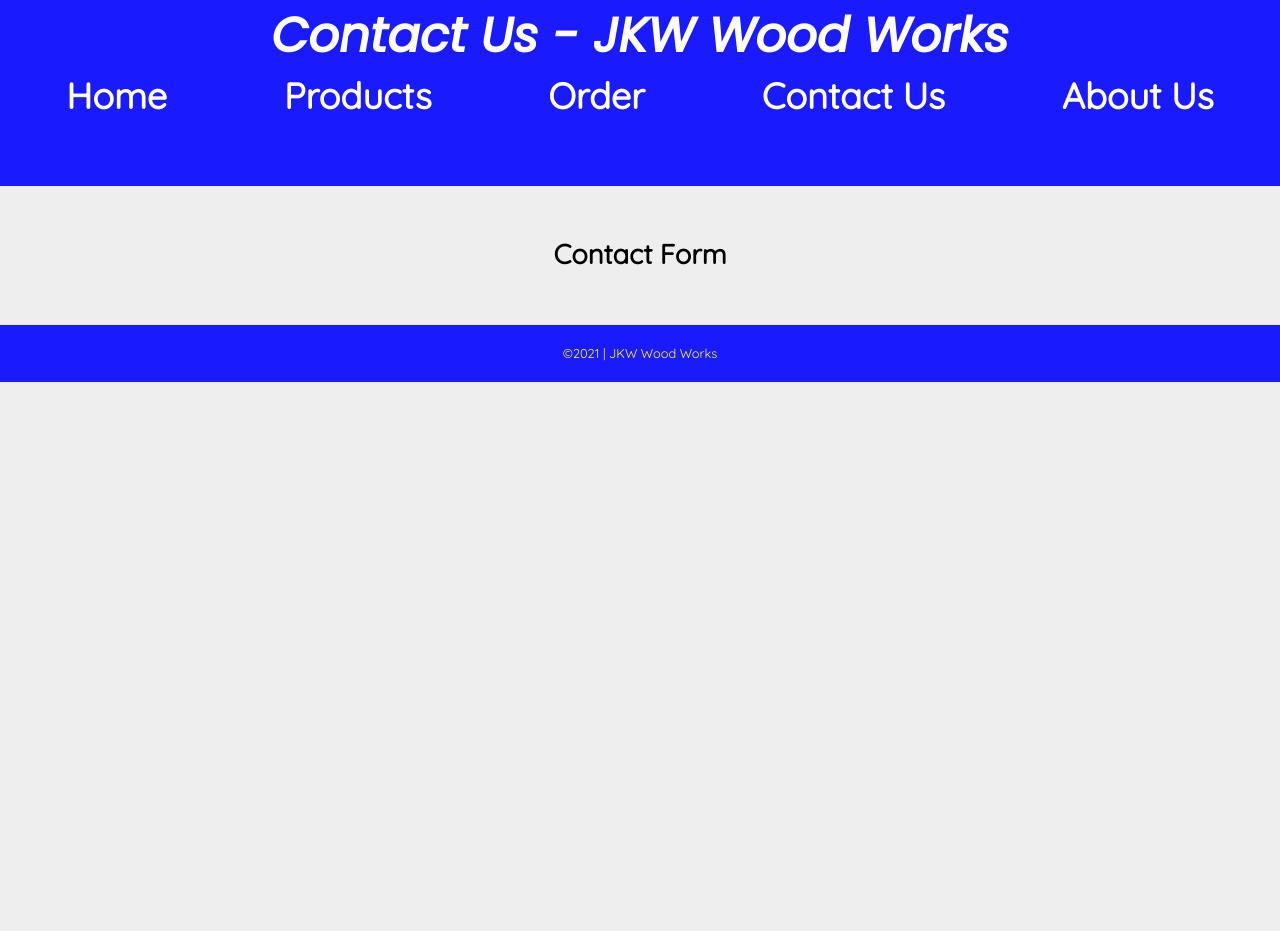
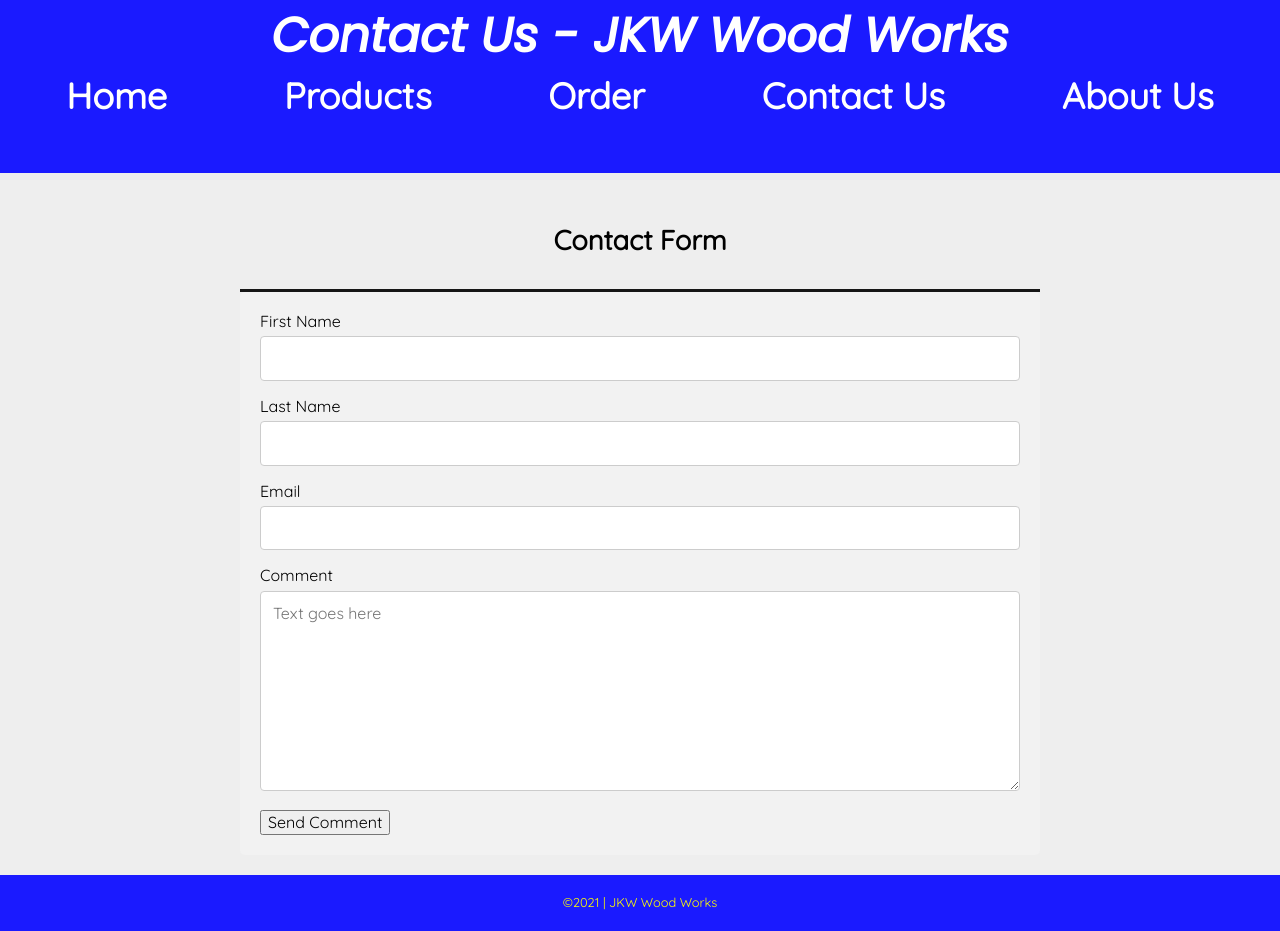
Before and after one commit to nwrocketman64/JKWWOODWORKS-codebase, a Flask app: page /contact in a window 1280 px wide. Before the commit the page ends 382 px from the top, so only its background shows below. Run offline with Flask 2, Linux system fonts and the light colour scheme.

Commit message:
Sprint 3 Completed

```diff
--- a/static/css/large.css
+++ b/static/css/large.css
@@ -1,5 +1,21 @@
 /* 64em is also 1028px when basefont is 16px */
 @media only screen and (min-width: 64rem) {
+
+
+
+	.nav-link::after{
+		content: '';
+		display: block;
+		width: 0;
+		height: 2px;
+		background: rgb(252, 252, 252);
+		transition: width .3s;
+	}
+
+	.nav-link:hover::after {
+		width: 100%;
+		transition: width .5s;
+	}
 
     /* Code for the header */
 	header {
@@ -16,4 +32,22 @@
 	form.label.sbs {
         padding: 0.4rem 0;
 	}
+
+	/* Code for the Contact Us Form section */
+	.container {
+		border-radius: 5px;
+		background-color: #f2f2f2;
+		padding: 20px;
+
 }
+	input[type=text], select, textarea {
+		width: 100%;
+		padding: 12px;
+		border: 1px solid #ccc;
+		border-radius: 4px;
+		box-sizing: border-box;
+		margin-top: 6px;
+		margin-bottom: 16px;
+		resize: vertical;
+	}
+}
--- a/static/css/medium.css
+++ b/static/css/medium.css
@@ -1,5 +1,19 @@
 /* Tablet Size viewports */
 @media only screen and (min-width: 37em) {
+
+	.nav-link::after{
+		content: '';
+		display: block;
+		width: 0;
+		height: 2px;
+		background: rgb(252, 252, 252);
+		transition: width .3s;
+	}
+
+	.nav-link:hover::after {
+		width: 100%;
+		transition: width .5s;
+	}
 
     /* Code for the header */
 	header {
@@ -58,4 +72,22 @@
 		grid-column: 1 / span 2;
 		text-align: center;
 	}
+
+	/* Code for the Contact Us Form section */
+	.container {
+		border-radius: 5px;
+		background-color: #f2f2f2;
+		padding: 20px;
+
 }
+	input[type=text], select, textarea {
+		width: 100%;
+		padding: 12px;
+		border: 1px solid #ccc;
+		border-radius: 4px;
+		box-sizing: border-box;
+		margin-top: 6px;
+		margin-bottom: 16px;
+		resize: vertical;
+	}
+}
--- a/static/css/small.css
+++ b/static/css/small.css
@@ -10,12 +10,17 @@ body {
 }
 
 /* Code for the header */
+/*
 header {
 	height: 170px;
 }
+*/
 
 header, footer {
-    background-color: #1a1aff;
+
+    background-color: #1a1aff; /* #1a1aff */
+
+	/*background-image: url("static/img/wood1.jpg");*/
     color: white;
     padding: 8px;
 }
@@ -68,6 +73,7 @@ nav {
 .navigation a:hover {
 	color: white;
 	background-color: black;
+	transition: all 0.63s ease 0s;
 }
 
 #thePage {
@@ -192,3 +198,21 @@ footer p:last-child {
 	color: yellow;
 	font-size: 0.8em;
 }
+
+/* Code for the Contact Us Form section */
+.container {
+	border-radius: 5px;
+	background-color: #f2f2f2;
+	padding: 20px;
+
+}
+input[type=text], select, textarea {
+	width: 100%;
+	padding: 12px;
+	border: 1px solid #ccc;
+	border-radius: 4px;
+	box-sizing: border-box;
+	margin-top: 6px;
+	margin-bottom: 16px;
+	resize: vertical;
+}
--- a/templates/contact.html
+++ b/templates/contact.html
@@ -4,4 +4,17 @@
     <section>
         <h2>Contact Form</h2>
     </section>
+    <div class="container">
+        <form action="#">
+            <label for="fname">First Name</label>
+            <input type="text" id="fname" name="fname">
+            <label for="lname">Last Name</label>
+            <input type="text" id="lname" name="lname">
+            <label for="email">Email</label>
+            <input type="text" id="email" name="email">
+            <label for="comment">Comment</label>
+    <textarea id="comment" name="comment" placeholder="Text goes here" style="height:200px"></textarea>
+    <input type="submit" value="Send Comment">
+        </form>
+    </div>
 {% endblock %}
```
